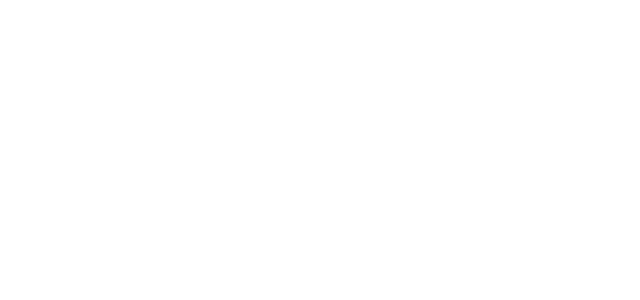
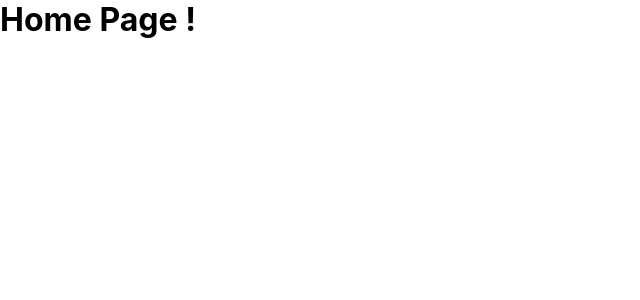
Before and after one commit to stevenabaco/amazon-clone, a React (Create React App) app: page / in a window 1280 px wide. Shown: the top 300 px of the page, without its empty margins (0-640 px from the left). Built offline with nearby package versions, Linux system fonts and the light colour scheme.

Commit message:
Setup React Router

```diff
--- a/src/App.js
+++ b/src/App.js
@@ -1,12 +1,26 @@
 import React from 'react';
 import './App.css';
-
+import { BrowserRouter as Router, Switch, Route, Link } from "react-router-dom";
 
 function App() {
   return (
-    <div className="App">
 
+    <Router>
+    <div className="app">
+      <Switch>
+          <Route path="/checkout">
+            <h1>Checkout !</h1>
+          </Route>
+          <Route path="/login">
+            <h1>Login Page !</h1>
+          </Route>
+          {/* This is the default route */}
+          <Route path="/">
+            <h1>Home Page !</h1>
+          </Route>
+      </Switch>
     </div>
+    </Router>
   );
 }
 
```
